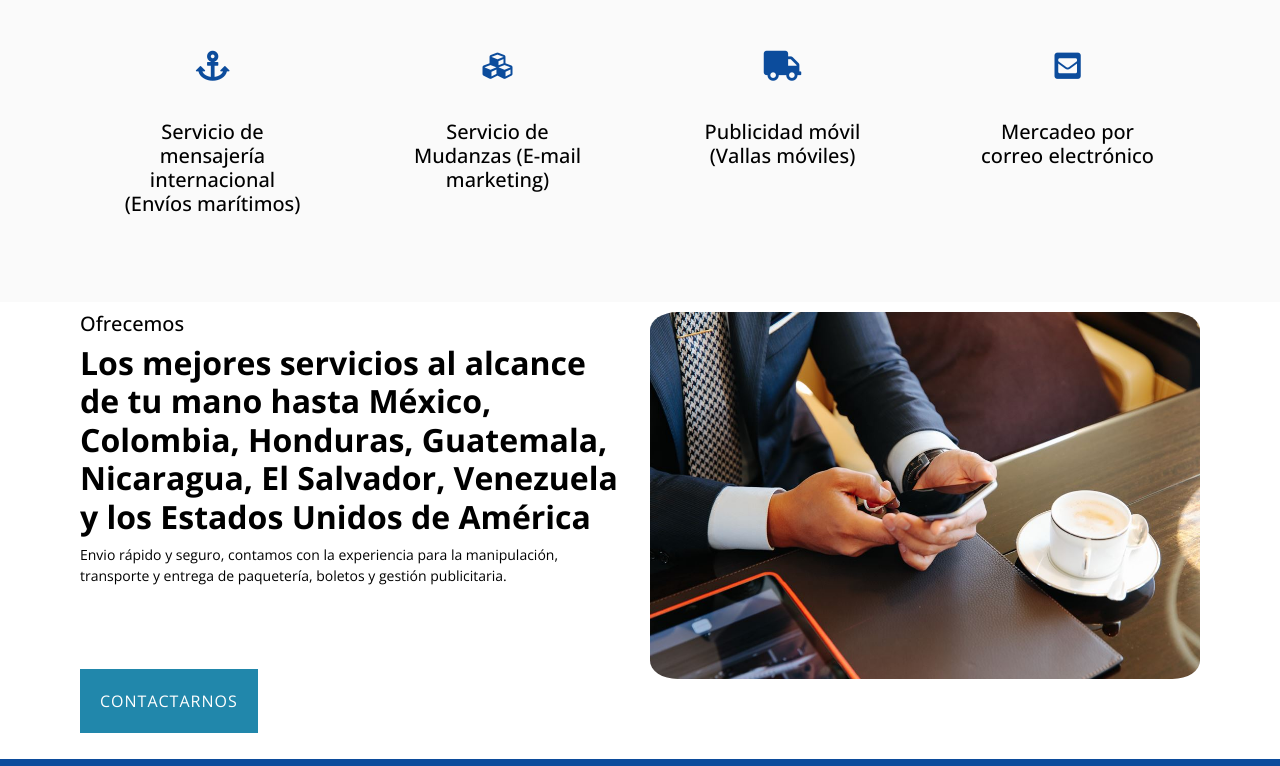
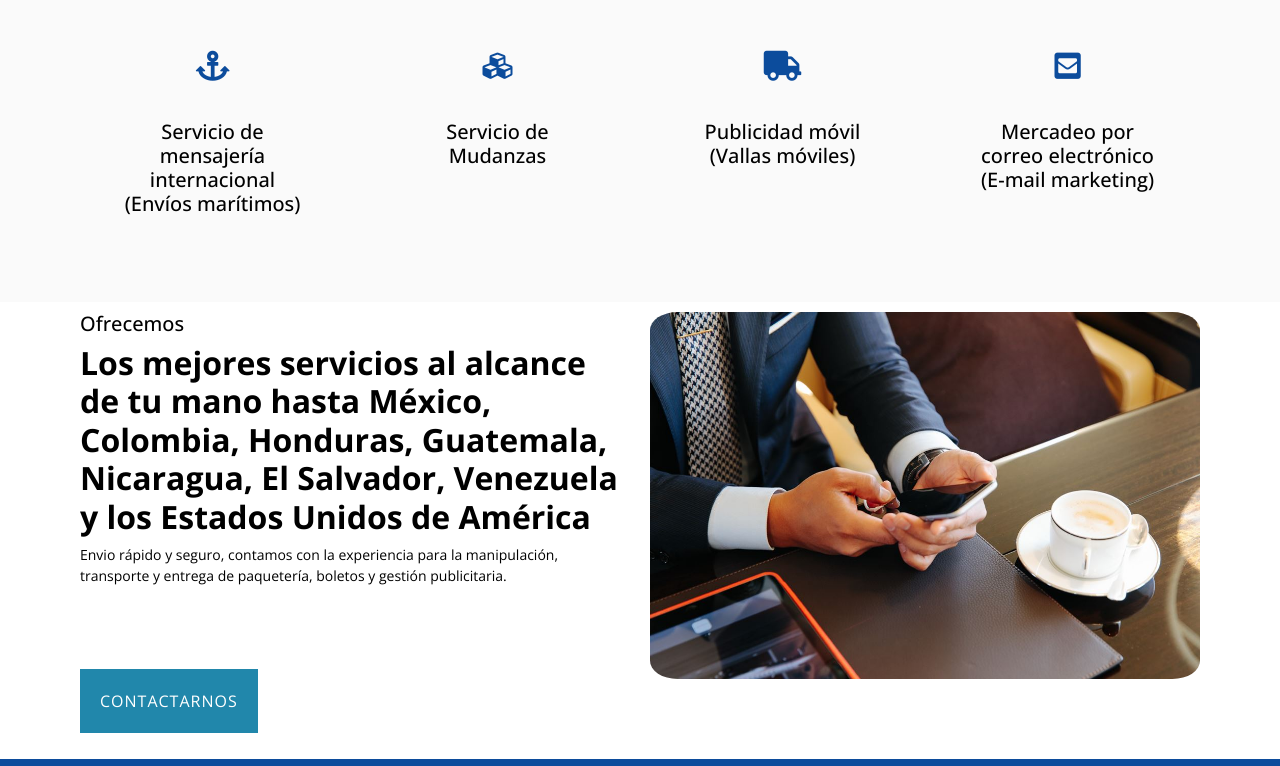
Before and after one commit to walterpaz12/P-gina-web-de-soporte-de-Arrecife-App-2021, a plain HTML site: page index.html in a window 1280 px wide. Shown: the part 1560-2326 px from the top of the page. Drawn offline with nearby package versions, Linux system fonts and the light colour scheme; animation ran at ten frames a second.

Commit message:
Quinta subida

```diff
--- a/index.html
+++ b/index.html
@@ -219,7 +219,7 @@
 
 		<article class="col-md-3 col-sm-6 col-xs-12 wow slideInDown feature">
 				<span class="circulo"><i class="fas fa-cubes"></i></span>
-		  <h5 class="pr">Servicio de Mudanzas (E-mail marketing)</h5>
+		  <h5 class="pr">Servicio de Mudanzas</h5>
 		  <p class="pr"> </p>
 
 	  </article>
@@ -233,7 +233,7 @@
 
 		<article class="col-md-3 col-sm-6 col-xs-12 wow slideInDown feature">
 				<span class="circulo"><i class="fas fa-envelope-square"></i></span>
-		  <h5 class="pr">Mercadeo por correo electrónico</h5>
+		  <h5 class="pr">Mercadeo por correo electrónico (E-mail marketing)</h5>
 		  <p class="pr"> </p>
 
 	  </article>
```
